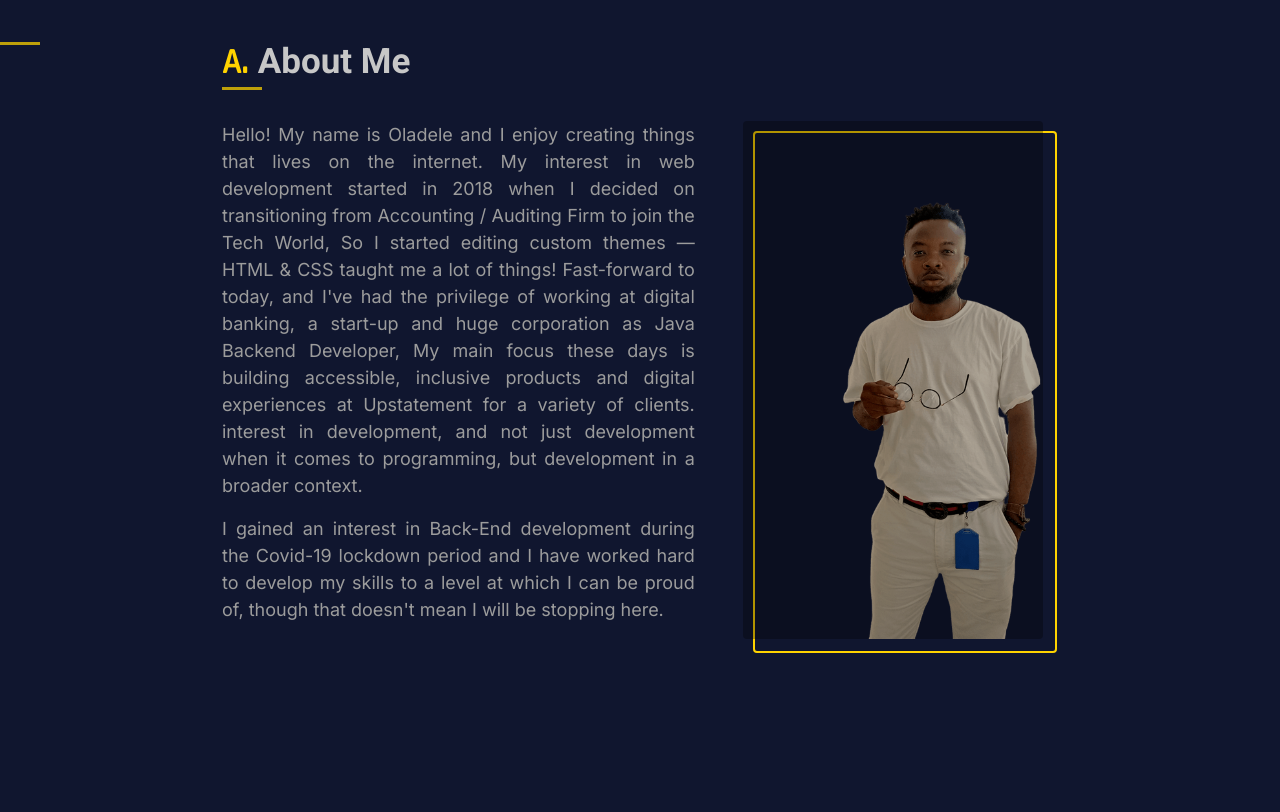
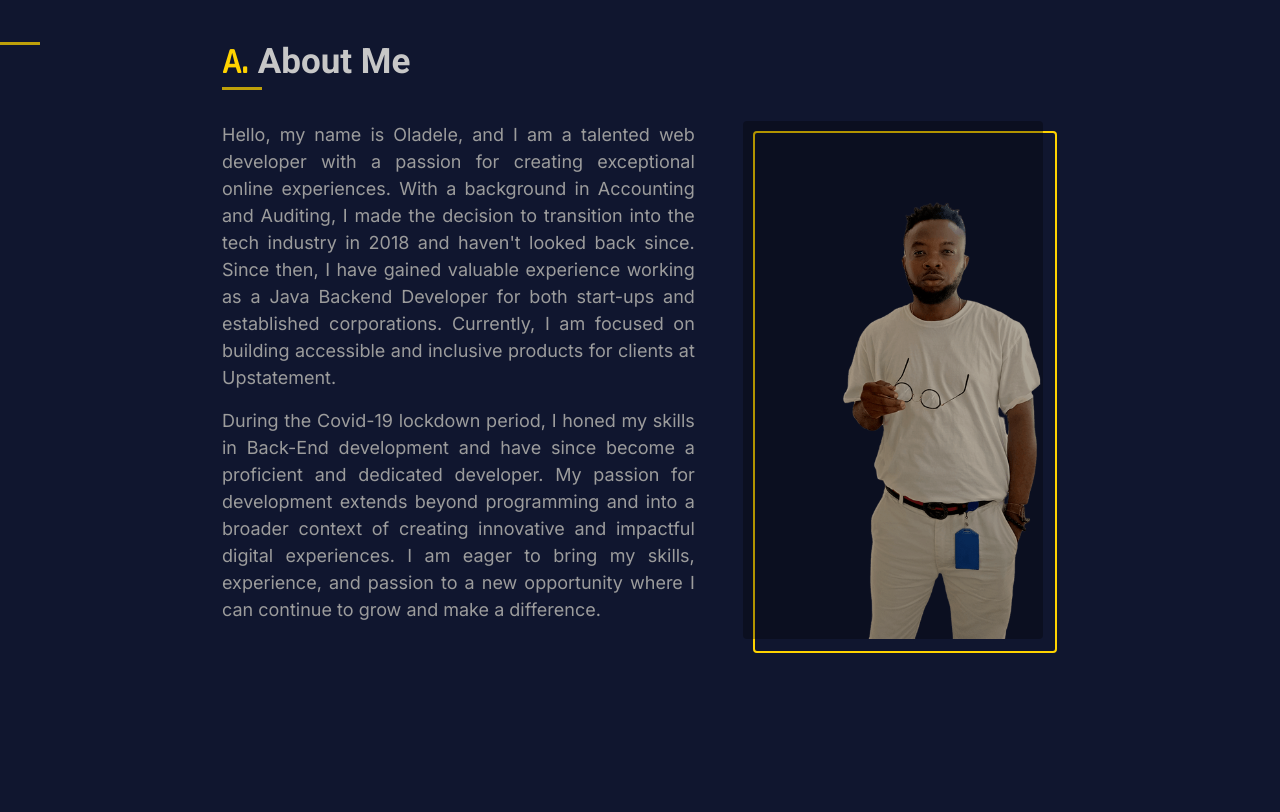
Before and after one commit to oladeleidowu/oladeleidowu.github.io, a plain HTML site: page index.html in a window 1280 px wide. Shown: the part 760-1572 px from the top of the page. Drawn offline with nearby package versions, Linux system fonts and the light colour scheme; a script that the page names is missing.

Commit message:
Fix About me

```diff
--- a/index.html
+++ b/index.html
@@ -89,23 +89,23 @@
         <div class="about-content py-1">
           <div class="contents">
             <p>
-              Hello! My name is Oladele and I enjoy creating things that lives
-              on the internet. My interest in web development started in 2018
-              when I decided on transitioning from Accounting / Auditing Firm to
-              join the Tech World, So I started editing custom themes — HTML &
-              CSS taught me a lot of things! Fast-forward to today, and I've had
-              the privilege of working at digital banking, a start-up and huge
-              corporation as Java Backend Developer, My main focus these days is
-              building accessible, inclusive products and digital experiences at
-              Upstatement for a variety of clients. interest in development, and
-              not just development when it comes to programming, but development
-              in a broader context.
+              Hello, my name is Oladele, and I am a talented web developer with
+              a passion for creating exceptional online experiences. With a
+              background in Accounting and Auditing, I made the decision to
+              transition into the tech industry in 2018 and haven't looked back
+              since. Since then, I have gained valuable experience working as a
+              Java Backend Developer for both start-ups and established
+              corporations. Currently, I am focused on building accessible and
+              inclusive products for clients at Upstatement.
             </p>
             <p class="my-1">
-              I gained an interest in Back-End development during the Covid-19
-              lockdown period and I have worked hard to develop my skills to a
-              level at which I can be proud of, though that doesn't mean I will
-              be stopping here.
+              During the Covid-19 lockdown period, I honed my skills in Back-End
+              development and have since become a proficient and dedicated
+              developer. My passion for development extends beyond programming
+              and into a broader context of creating innovative and impactful
+              digital experiences. I am eager to bring my skills, experience,
+              and passion to a new opportunity where I can continue to grow and
+              make a difference.
             </p>
           </div>
           <div class="img">
```
Also changed, not shown: 2 other files.
